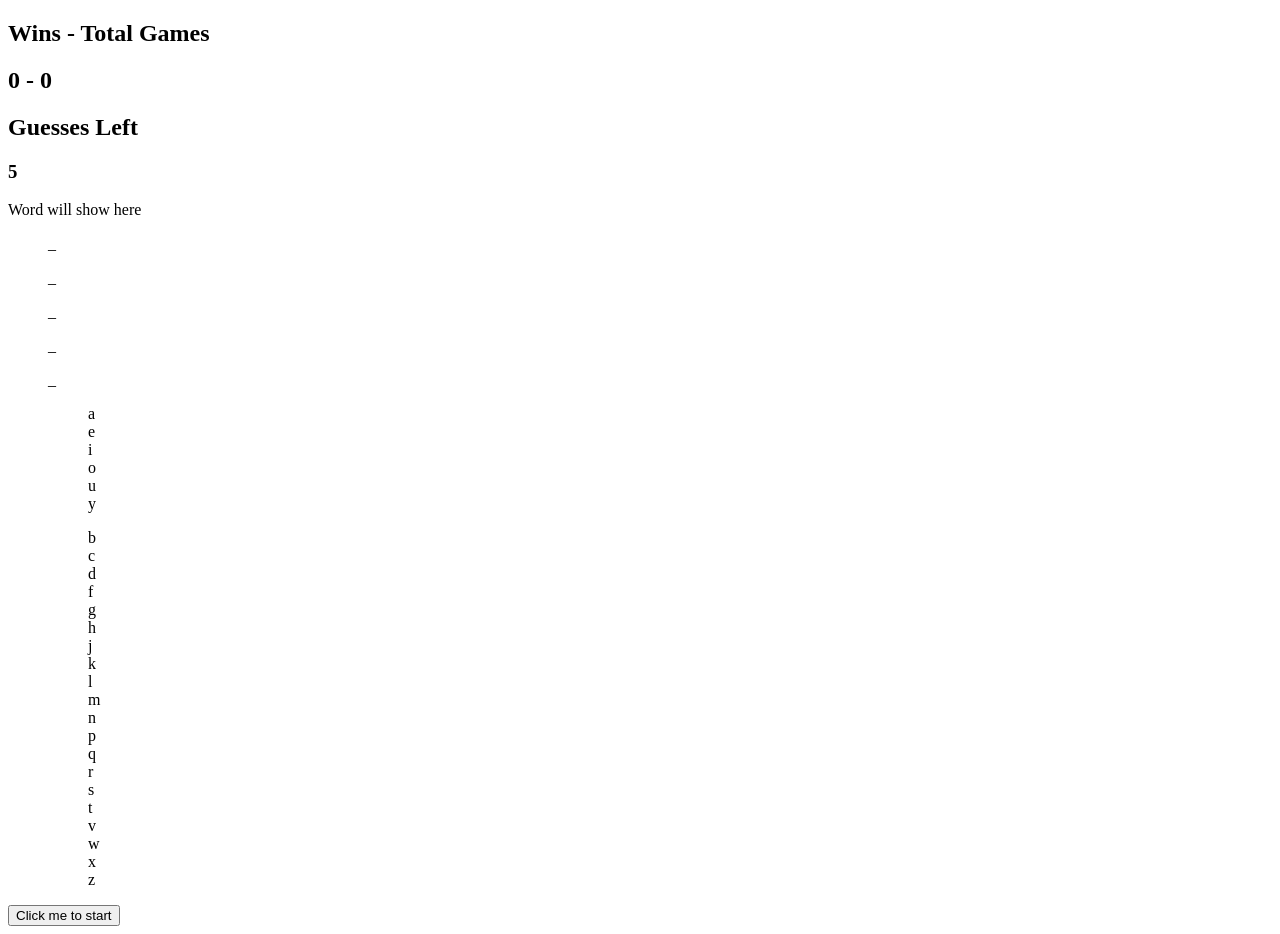
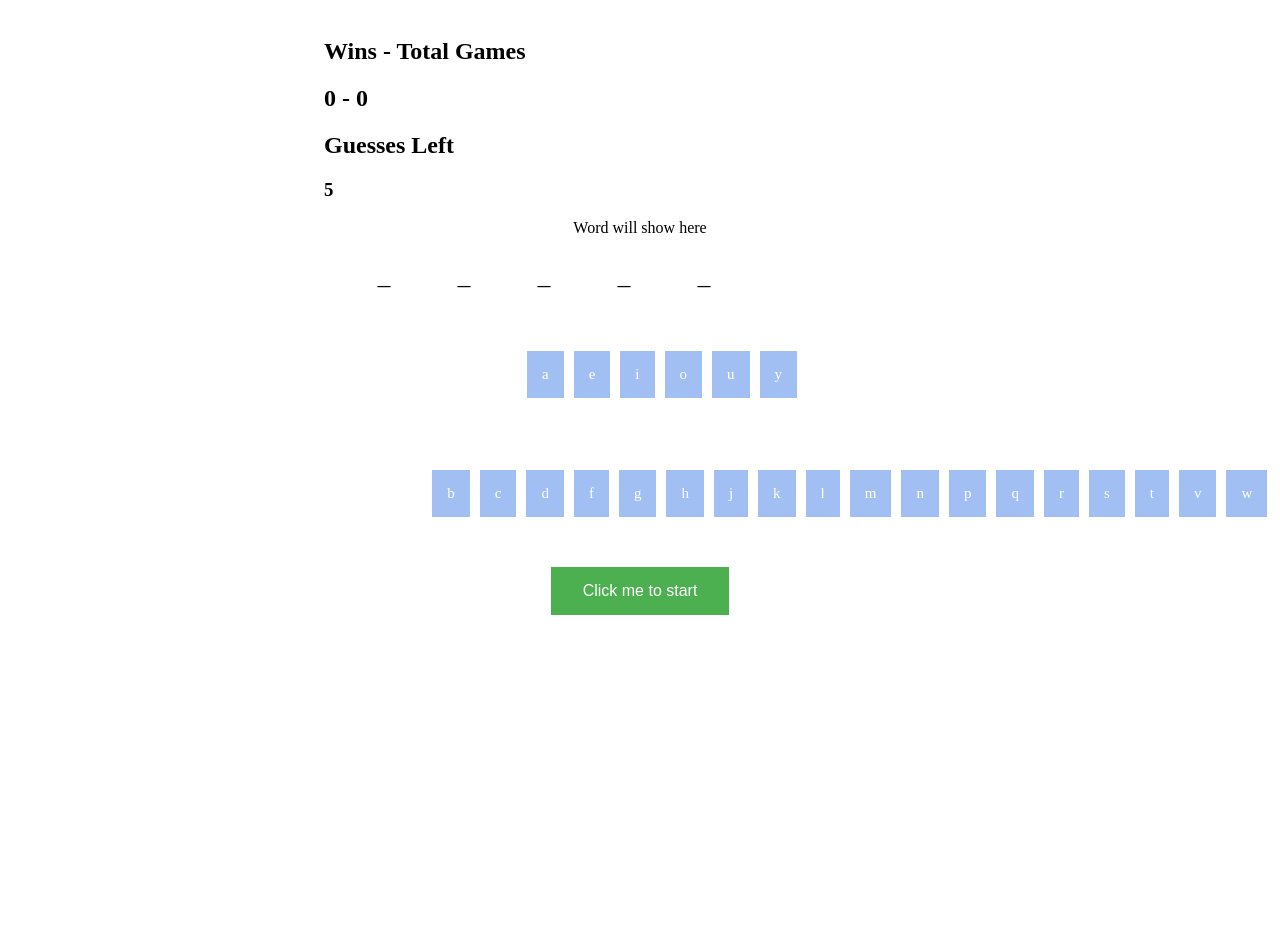
Before and after one commit to milkncookiesss/jQueryHangman, a plain HTML site: page index.html in a window 1280 px wide. Both pictures are taken after a click on the button "Click me to start". After the commit the page ends 800 px from the top, so only its background shows below. Drawn offline with nearby package versions, Linux system fonts and the light colour scheme.

Commit message:
"adding css to project"

```diff
--- /dev/null
+++ b/assets/styles.css
@@ -0,0 +1,79 @@
+.game-container {
+  overflow: auto;
+}
+
+.gameDisplay {
+  margin: auto;
+  width: 50%;
+  padding: 10px;
+}
+
+.button-container {
+  margin: auto;
+  display: flex;
+  justify-content: center;
+}
+
+.genButton {
+  background-color: #4CAF50;
+  border: none;
+  color: white;
+  padding: 15px 32px;
+  text-align: center;
+  text-decoration: none;
+  display: inline-block;
+  font-size: 16px;
+  margin: 4px 2px;
+  cursor: pointer;
+}
+
+.vowel-container {
+  margin: auto;
+  width: 50%;
+  padding: 15px;
+}
+
+.vowels {
+  display: flex;
+  flex-direction: row;
+  text-align: center;
+  /* background-color: blue; */
+}
+
+.consonant-container {
+  margin: auto;
+  width: 80%;
+  padding: 15px;
+}
+
+.consonants {
+  display: flex;
+  flex-direction: row;
+  text-align: center;
+}
+
+.wordDisplay {
+  margin: auto;
+  width: 100%;
+  text-align: center;
+}
+
+.displayWords {
+  font-size: 25px;
+}
+
+.display-here {
+  display: flex;
+  flex-direction: row;
+  text-align: center;
+  overflow: visible;
+}
+
+.letter {
+  cursor: pointer;
+  margin: 5px;
+  padding: 15px;
+  background-color: #a2bff4;
+  color: white;
+  font-size: 15px;
+}
--- a/index.html
+++ b/index.html
@@ -7,9 +7,11 @@
   <script src="https://ajax.googleapis.com/ajax/libs/jquery/3.3.1/jquery.min.js"></script>
   <script src="https://ajax.googleapis.com/ajax/libs/d3js/5.7.0/d3.min.js"></script>
   <script src="./index.js"></script>
+  <link rel="stylesheet" href="./assets/styles.css"></script>
   <title>Hangman</title>
 </head>
 <body>
+  <div class="game-container">
     <div class="gameDisplay">
       <div class="scoreboard">
         <h2>Wins - Total Games</h2>
@@ -22,13 +24,21 @@
       </div>
       <div class="wordDisplay">
         Word will show here
+        <div class="display-here"></div>
       </div>
       <div class="choices">
+        <div class="vowel-container">
           <ul class="vowels"></ul>
+        </div>
+        <div class="consonant-container">
           <ul class="consonants"></ul>
         </div>
       </div>
+    </div>
+    <div class='button-container'>
       <button class="genButton"> Click me to start </button>
+    </div>
+  </div>
 </body>
 <script>
   $('document').ready(() => {
@@ -37,8 +47,8 @@
     $('.guessLeft').text(guessCount);
     $('.genButton').click(() => {genWord()});
     $('.choices').click((e) => {
-      let letter = $(e.target).text();
-      letterGuess(letter);
+      // let letter = $(e.target).text();
+      letterGuess(e);
     });
   })
 </script>
--- a/index.js
+++ b/index.js
@@ -35,7 +35,7 @@ const genWord = () => {
       }
     }
     for(i = 0; i < displayWord.length; i++) {
-    $('.wordDisplay').append(`<ul>${displayWord[i]}<ul>`);
+    $('.display-here').append(`<ul class="displayWords">${displayWord[i]}<ul>`);
     }
   }
 }
@@ -43,28 +43,32 @@ const genWord = () => {
 //guess letter func
 const letterGuess = (e) => {
   // debugger;
-  console.log(e);
-  // console.log('the prompt ', wordPrompt);
-  // console.log(displayWord);
-  console.log('these dont match? ', e === 'a');
-  if (!wordPrompt.includes(e)) {
+  // console.log('the e target ', $(e.target).text());
+  let guess = $(e.target).text();
+  let display = document.getElementsByClassName('displayWords');
+
+  //deletes clicked letter
+  $(e.target).remove();
+
+  if (!wordPrompt.includes(guess)) {
     guessCount = guessCount - 1;
     $('.guessLeft').text(guessCount);
+    if (gameOn) {
+      winCheck();
+    }
   } else {
+    //2 ways to possibly display the letters
+      //ideally I want to go through the dom and replace '_' at the correct position with the correct letter
     for (let j = 0; j < wordPrompt.length; j++) {
-      console.log(e === wordPrompt[j]);
-      if (e === wordPrompt[j]) {
-        displayWord[j] === e;
+      if (guess === wordPrompt[j]) {
+        displayWord.splice(j, 1, guess);
+        display[j].textContent = guess;
       }
     }
+    if (gameOn) {
+      winCheck();
+    }
   }
-  // for(let j = 0; j < wordPrompt.length; j++) {
-  //   if (e === wordPrompt[j]) {
-  //     displayWord.splice(j, 1, e);
-  //   } else {
-  //     guessCount--;
-  //   }
-  // }
 }
 
 //checks if user wins
@@ -73,6 +77,8 @@ const winCheck = () => {
     winsCount++;
     gameOn = false;
     $('.wordDisplay').text('Well done you win!');
-    $('.genButton').html(`<button class="genButton"> Play again? </button>`);
+    $('.genButton').text(`Play again?`);
+  } else if (guessCount <= 0) {
+    alert('you lose sucka');
   }
 }
```
Lines whose indentation alone changed are shown as unchanged.
